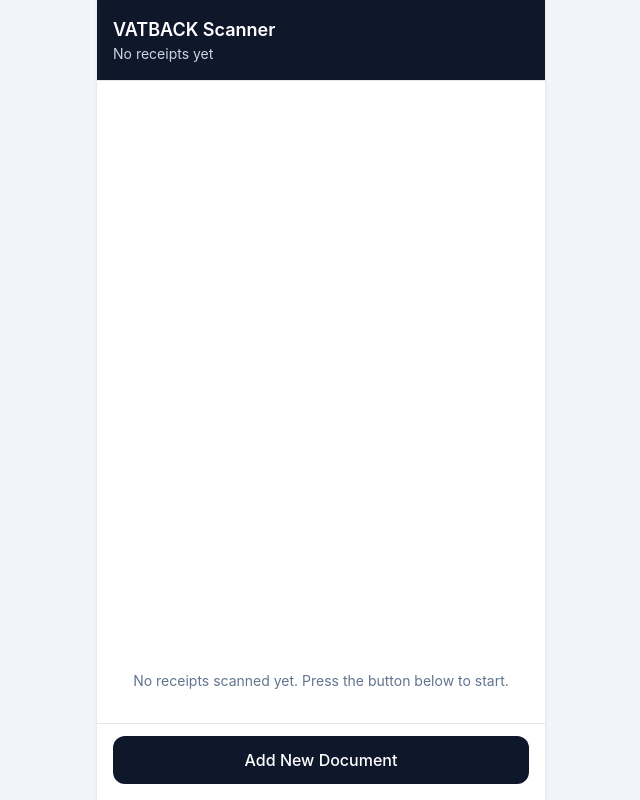
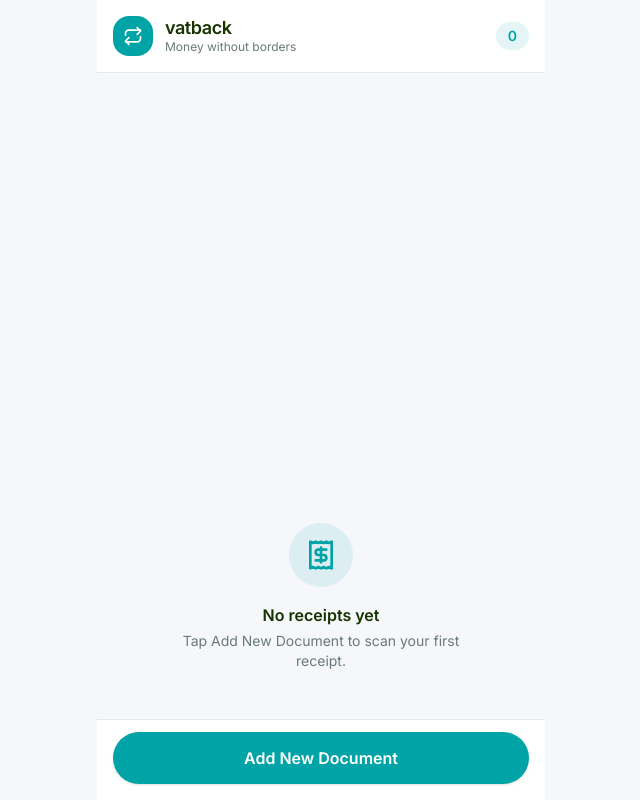
Before and after one commit to rcsenge/wise-vat-back, a website: page www/index.html in a window 1280 px wide. Shown: the whole page, without its empty margins (319-959 px from the left). Drawn offline with Linux system fonts and the light colour scheme.

Commit message:
feat: restyle app with wise brand theme

```diff
--- a/www/index.html
+++ b/www/index.html
@@ -6,38 +6,100 @@
       name="viewport"
       content="width=device-width, initial-scale=1, viewport-fit=cover"
     />
-    <meta name="theme-color" content="#0f172a" />
-    <title>VATBACK Scanner</title>
+    <meta name="theme-color" content="#00a4a6" />
+    <title>vatback - Employee Scanner</title>
+    <link rel="preconnect" href="https://fonts.googleapis.com" />
+    <link rel="preconnect" href="https://fonts.gstatic.com" crossorigin />
+    <link
+      href="https://fonts.googleapis.com/css2?family=Inter:wght@400;500;600;700&display=swap"
+      rel="stylesheet"
+    />
     <link rel="stylesheet" href="style.css" />
   </head>
-  <body class="bg-slate-100 text-slate-900">
-    <main
-      class="mx-auto flex min-h-dvh w-full max-w-md flex-col bg-white shadow-sm"
-    >
+  <body
+    class="bg-[#f5f7fa] font-[Inter,ui-sans-serif,system-ui,sans-serif] text-[#163300] antialiased"
+  >
+    <main class="mx-auto flex min-h-dvh w-full max-w-md flex-col">
       <header
-        class="border-b border-slate-200 bg-slate-900 px-4 py-4 pt-[max(1rem,env(safe-area-inset-top))]"
+        class="sticky top-0 z-10 border-b border-[#e6e9ea] bg-white px-4 pt-[max(1rem,env(safe-area-inset-top))] pb-4"
       >
-        <h1 class="text-lg font-semibold text-white">VATBACK Scanner</h1>
-        <p id="receipt-count" class="text-sm text-slate-300">No receipts yet</p>
+        <div class="flex items-center justify-between">
+          <div class="flex items-center gap-3">
+            <span
+              class="grid h-10 w-10 place-items-center rounded-2xl bg-[#00a4a6] text-white"
+              aria-hidden="true"
+            >
+              <svg
+                viewBox="0 0 24 24"
+                fill="none"
+                stroke="currentColor"
+                stroke-width="2"
+                stroke-linecap="round"
+                stroke-linejoin="round"
+                class="h-5 w-5"
+              >
+                <path d="M17 2l4 4-4 4" />
+                <path d="M3 11V9a4 4 0 0 1 4-4h14" />
+                <path d="M7 22l-4-4 4-4" />
+                <path d="M21 13v2a4 4 0 0 1-4 4H3" />
+              </svg>
+            </span>
+            <div>
+              <h1 class="text-lg leading-tight font-semibold tracking-tight">
+                vatback
+              </h1>
+              <p class="text-xs text-[#6b7a78]">Money without borders</p>
+            </div>
+          </div>
+          <span
+            id="receipt-count"
+            class="rounded-full bg-[#00a4a6]/10 px-3 py-1 text-sm font-semibold text-[#00a4a6]"
+          >
+            0
+          </span>
+        </div>
       </header>
 
-      <section aria-labelledby="scan-heading" class="flex-1 px-4 py-3">
+      <section aria-labelledby="scan-heading" class="flex-1 px-4 py-4">
         <h2 id="scan-heading" class="sr-only">Scanned receipts</h2>
         <ul id="receipt-list" class="space-y-3"></ul>
       </section>
 
-      <section id="empty-state" class="px-4 pt-12 pb-8 text-center">
-        <p class="text-sm text-slate-500">
-          No receipts scanned yet. Press the button below to start.
-        </p>
+      <section id="empty-state" class="px-4 pt-16 pb-12">
+        <div class="mx-auto max-w-xs text-center">
+          <div
+            class="mx-auto grid h-16 w-16 place-items-center rounded-full bg-[#00a4a6]/10 text-[#00a4a6]"
+            aria-hidden="true"
+          >
+            <svg
+              viewBox="0 0 24 24"
+              fill="none"
+              stroke="currentColor"
+              stroke-width="2"
+              stroke-linecap="round"
+              stroke-linejoin="round"
+              class="h-8 w-8"
+            >
+              <path
+                d="M4 2v20l2-1 2 1 2-1 2 1 2-1 2 1 2-1 2 1V2l-2 1-2-1-2 1-2-1-2 1-2-1-2 1Z"
+              />
+              <path d="M16 8h-6a2 2 0 1 0 0 4h4a2 2 0 1 1 0 4H8" />
+              <path d="M12 17.5v-11" />
+            </svg>
+          </div>
+          <h2 class="mt-4 text-base font-semibold">No receipts yet</h2>
+          <p class="mt-1 text-sm text-[#6b7a78]">
+            Tap Add New Document to scan your first receipt.
+          </p>
+        </div>
       </section>
 
       <footer
-        class="sticky bottom-0 border-t border-slate-200 bg-white px-4 py-3 pb-[max(1rem,env(safe-area-inset-bottom))]"
+        class="sticky bottom-0 z-10 border-t border-[#e6e9ea] bg-white/95 px-4 pt-3 pb-[max(1rem,env(safe-area-inset-bottom))] backdrop-blur"
       >
         <label
           for="document-input"
-          class="block w-full cursor-pointer rounded-xl bg-slate-900 px-4 py-3 text-center text-base font-medium text-white"
+          class="block w-full cursor-pointer rounded-full bg-[#00a4a6] px-4 py-3.5 text-center text-base font-semibold text-white shadow-sm transition-colors hover:bg-[#009094]"
         >
           Add New Document
         </label>
@@ -81,12 +143,12 @@
         const createReceiptItem = (receipt) => {
           const item = document.createElement("li");
           item.className =
-            "flex items-center gap-3 rounded-xl border border-slate-200 p-3";
+            "flex items-center gap-3 rounded-2xl border border-[#e6e9ea] bg-white p-4 shadow-sm";
 
           const image = document.createElement("img");
           image.src = receipt.imageDataUrl;
           image.alt = "Scanned receipt preview";
-          image.className = "h-16 w-16 shrink-0 rounded-lg object-cover";
+          image.className = "h-14 w-14 shrink-0 rounded-xl object-cover";
 
           const details = document.createElement("div");
           details.className = "min-w-0 flex-1";
@@ -96,12 +158,12 @@
           name.textContent = receipt.fileName;
 
           const time = document.createElement("p");
-          time.className = "text-xs text-slate-500";
+          time.className = "text-xs text-[#6b7a78]";
           time.textContent = new Date(receipt.scannedAt).toLocaleString();
 
           const status = document.createElement("span");
           status.className =
-            "rounded-full bg-slate-900 px-2 py-1 text-xs font-medium text-white";
+            "rounded-full bg-[#00a4a6]/10 px-3 py-1 text-xs font-semibold text-[#00a4a6]";
           status.textContent = "Pending";
 
           details.append(name, time);
@@ -117,9 +179,7 @@
           });
           const hasReceipts = receipts.length > 0;
           emptyState.classList.toggle("hidden", hasReceipts);
-          receiptCount.textContent = hasReceipts
-            ? `${receipts.length} receipt${receipts.length === 1 ? "" : "s"}`
-            : "No receipts yet";
+          receiptCount.textContent = String(receipts.length);
         };
 
         const downscaleImage = (file) => {
```
Also changed, not shown: www/style.css.
